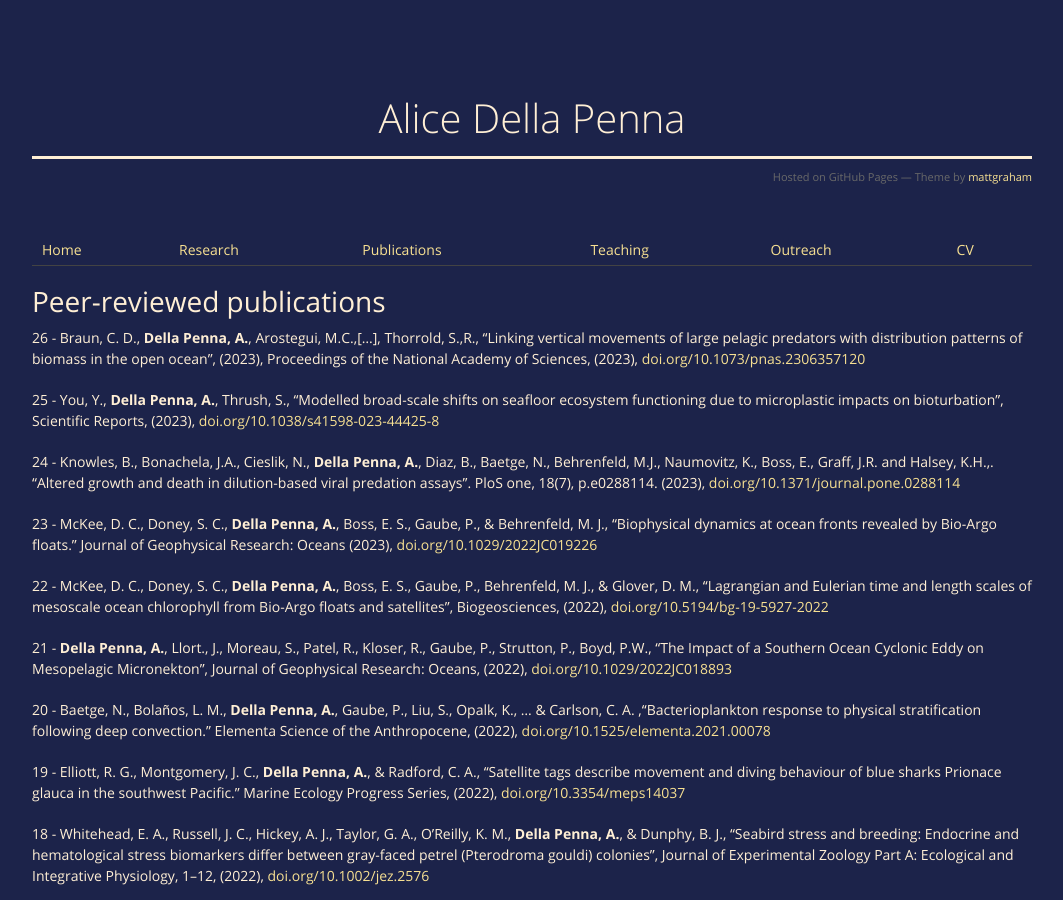
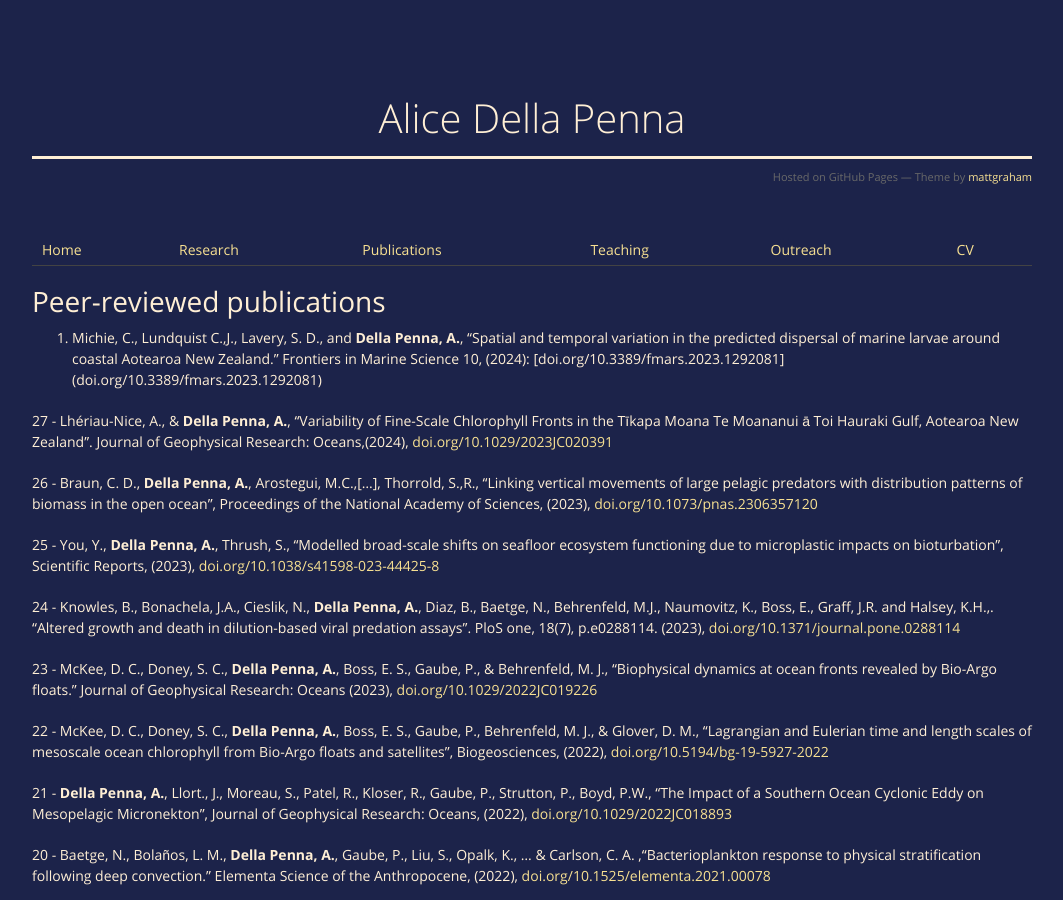
Before and after one commit to AliceDellaPenna/alicedellapenna.github.io, a Jekyll site: the page built from publications.md, in a window 1280 px wide and 900 px high. Shown: the whole window, without its empty margins (108-1171 px from the left). Built offline with Jekyll 4.4.1, drawn with Linux system fonts in a browser that asks for light colours; the repository's description, which GitHub fills in, is left out; some of the changed text lies outside the part shown.

Commit message:
Update publications.md

```diff
--- a/publications.md
+++ b/publications.md
@@ -9,7 +9,11 @@
 Peer-reviewed publications
 ==========================
 
-26 - Braun, C. D., **Della Penna, A.**, Arostegui, M.C.,[...], Thorrold, S.,R., “Linking vertical movements of large pelagic predators with distribution patterns of biomass in the open ocean”, (2023), Proceedings of the National Academy of Sciences, (2023), [doi.org/10.1073/pnas.2306357120](doi.org/10.1073/pnas.2306357120)
+28. Michie, C., Lundquist C.,J., Lavery, S. D., and **Della Penna, A.**, "Spatial and temporal variation in the predicted dispersal of marine larvae around coastal Aotearoa New Zealand." Frontiers in Marine Science 10, (2024): [doi.org/10.3389/fmars.2023.1292081] (doi.org/10.3389/fmars.2023.1292081)
+
+27 - Lhériau‐Nice, A., & **Della Penna, A.**, "Variability of Fine‐Scale Chlorophyll Fronts in the Tīkapa Moana Te Moananui ā Toi Hauraki Gulf, Aotearoa New Zealand". Journal of Geophysical Research: Oceans,(2024), [doi.org/10.1029/2023JC020391](doi.org/10.1029/2023JC020391)
+
+26 - Braun, C. D., **Della Penna, A.**, Arostegui, M.C.,[...], Thorrold, S.,R., “Linking vertical movements of large pelagic predators with distribution patterns of biomass in the open ocean”, Proceedings of the National Academy of Sciences, (2023), [doi.org/10.1073/pnas.2306357120](doi.org/10.1073/pnas.2306357120)
 
 25 - You, Y., **Della Penna, A.**, Thrush, S., “Modelled broad-scale shifts on seafloor ecosystem functioning due to microplastic impacts on bioturbation”, Scientific Reports, (2023), [doi.org/10.1038/s41598-023-44425-8](doi.org/10.1038/s41598-023-44425-8)
 
@@ -111,6 +115,8 @@
 
 Other publications
 ==================
+8 - Doglioli, A., Grégori, G., D'Ovidio, F.,[...],**Della Penna, A.,**,[...], "BioSWOT Med. Biological applications of the satellite Surface Water and Ocean Topography in the Mediterranean", (2024)
+
 7 - **Della Penna., A.**, "Variability of oceanographic features off the North Shelf", in "State of our Seabirds 2021", (2021)
 
 6 - **Della Penna., A.**, Braun, C.D., Gaube, P., and d’Ovidio, F., “Fine-scale structuring of open ocean ecosystems: From observations to management in a changing climate'', U.S. CLIVAR Newsletter, Fall 2021, (2021)
```
